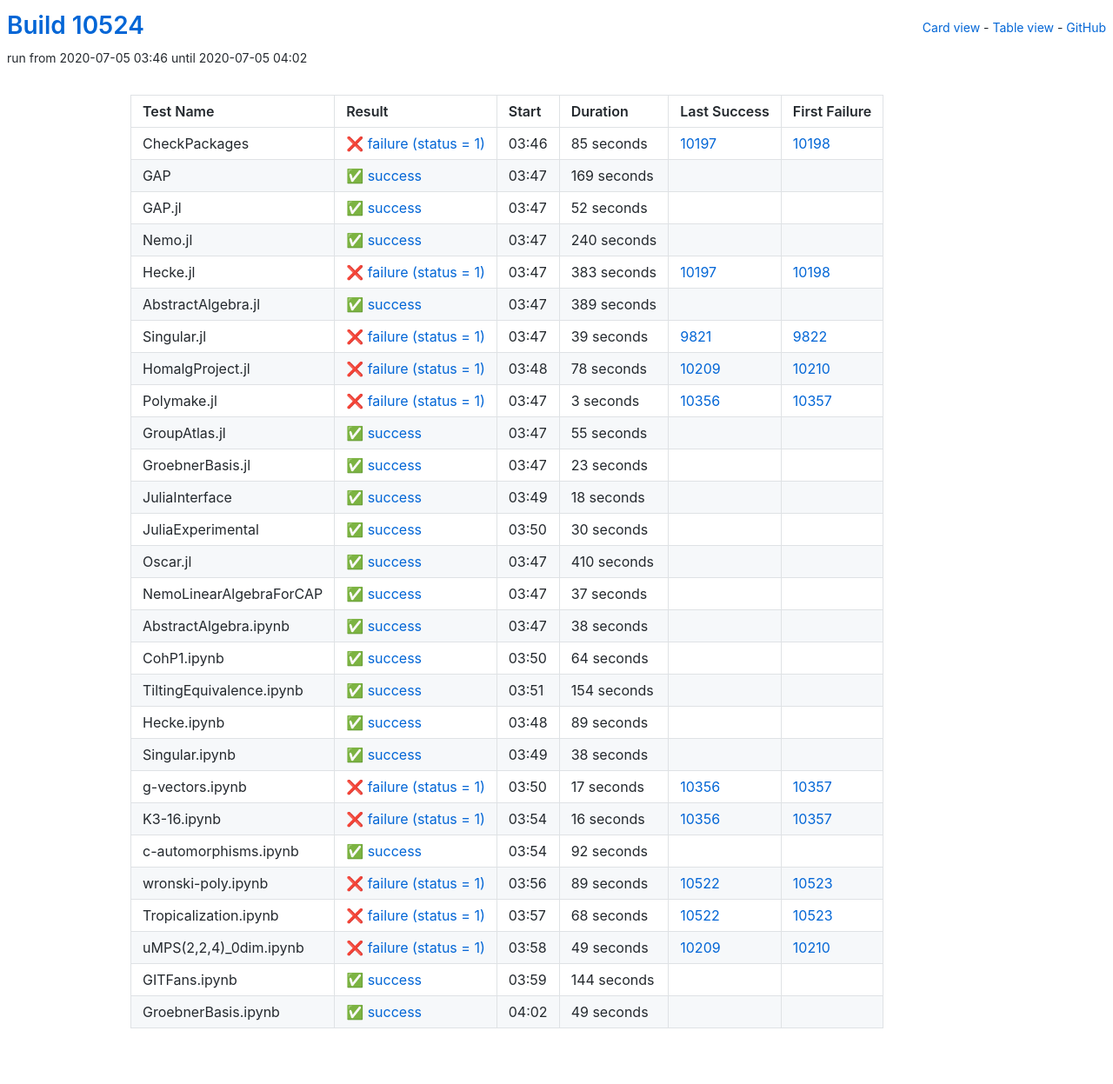
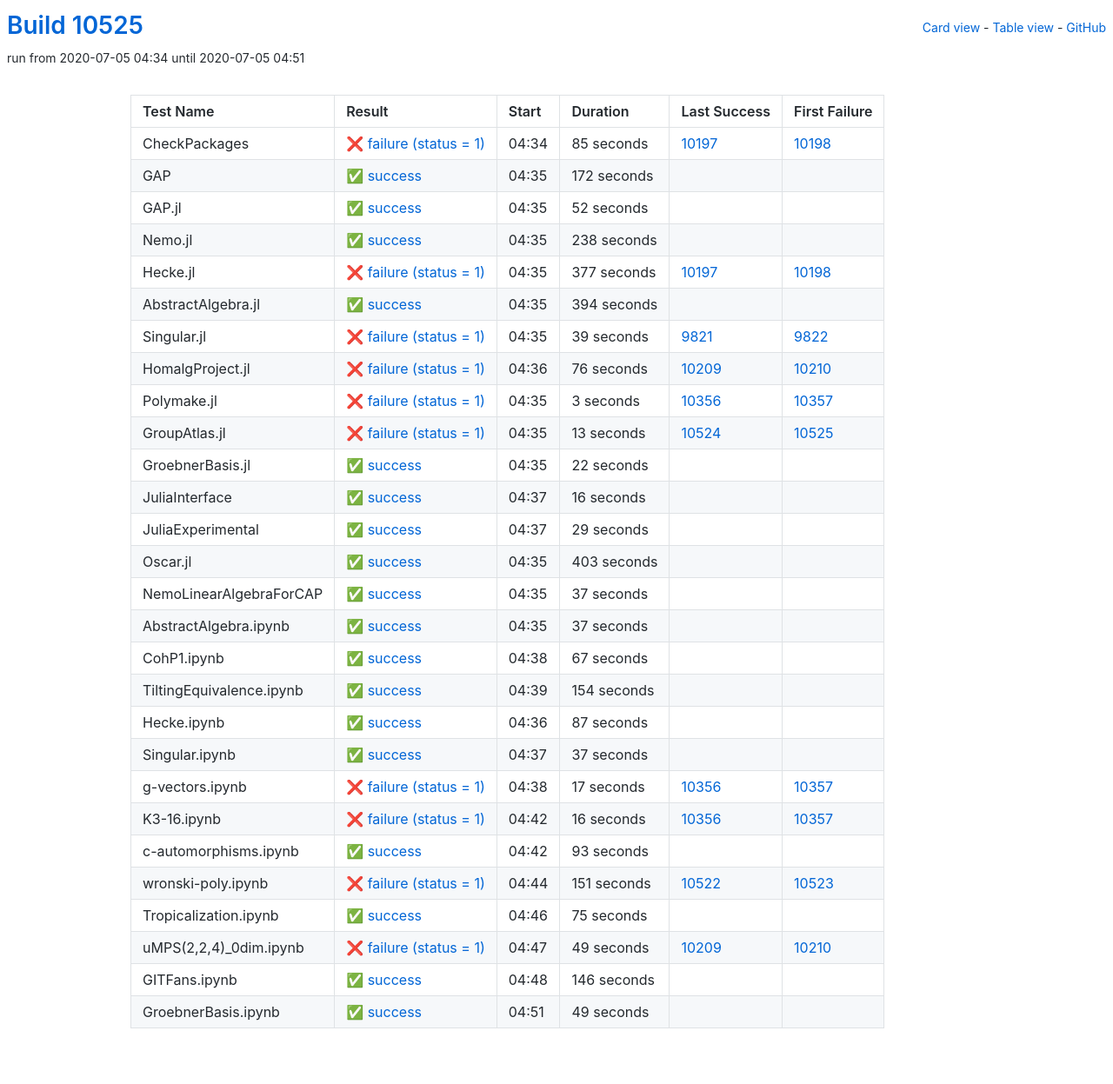
Before and after one commit to oscar-system/oscar-ci-status, a Jekyll site: the page built from table.html, in a window 1280 px wide. Shown: the whole page at 87% size. Built offline with Jekyll 4.4.1, drawn with Linux system fonts in a browser that asks for light colours.

Commit message:
Build #10525

```diff
--- a/_data/ci.yml
+++ b/_data/ci.yml
@@ -1,6 +1,6 @@
 ---
-build: 10524
-build_url: https://oscarci.mathematik.uni-kl.de/job/oscar/10524/
+build: 10525
+build_url: https://oscarci.mathematik.uni-kl.de/job/oscar/10525/
 job: oscar
 organization: oscar-system
 repo: oscar-ci-status
@@ -8,8 +8,8 @@
 tests:
 - name: CheckPackages
   id: checkpackages
-  log: https://oscarci.mathematik.uni-kl.de/job/oscar/10524/artifact/logs/build-10524/CheckPackages.log
-  start: 2020-07-05 03:46
+  log: https://oscarci.mathematik.uni-kl.de/job/oscar/10525/artifact/logs/build-10525/CheckPackages.log
+  start: 2020-07-05 04:34
   success: false
   exitcode: 1
   status: failure
@@ -20,20 +20,20 @@
   first_failure_url: https://oscarci.mathematik.uni-kl.de/job/oscar/10198/
 - name: GAP
   id: gap
-  log: https://oscarci.mathematik.uni-kl.de/job/oscar/10524/artifact/logs/build-10524/GAP.log
-  start: 2020-07-05 03:47
+  log: https://oscarci.mathematik.uni-kl.de/job/oscar/10525/artifact/logs/build-10525/GAP.log
+  start: 2020-07-05 04:35
   success: true
   exitcode: 0
   status: success
-  duration: 169
+  duration: 172
   last_success: false
   last_success_url:
   first_failure: false
   first_failure_url:
 - name: GAP.jl
   id: gap-jl
-  log: https://oscarci.mathematik.uni-kl.de/job/oscar/10524/artifact/logs/build-10524/GAP.jl.log
-  start: 2020-07-05 03:47
+  log: https://oscarci.mathematik.uni-kl.de/job/oscar/10525/artifact/logs/build-10525/GAP.jl.log
+  start: 2020-07-05 04:35
   success: true
   exitcode: 0
   status: success
@@ -44,44 +44,44 @@
   first_failure_url:
 - name: Nemo.jl
   id: nemo-jl
-  log: https://oscarci.mathematik.uni-kl.de/job/oscar/10524/artifact/logs/build-10524/Nemo.jl.log
-  start: 2020-07-05 03:47
+  log: https://oscarci.mathematik.uni-kl.de/job/oscar/10525/artifact/logs/build-10525/Nemo.jl.log
+  start: 2020-07-05 04:35
   success: true
   exitcode: 0
   status: success
-  duration: 240
+  duration: 238
   last_success: false
   last_success_url:
   first_failure: false
   first_failure_url:
 - name: Hecke.jl
   id: hecke-jl
-  log: https://oscarci.mathematik.uni-kl.de/job/oscar/10524/artifact/logs/build-10524/Hecke.jl.log
-  start: 2020-07-05 03:47
+  log: https://oscarci.mathematik.uni-kl.de/job/oscar/10525/artifact/logs/build-10525/Hecke.jl.log
+  start: 2020-07-05 04:35
   success: false
   exitcode: 1
   status: failure
-  duration: 383
+  duration: 377
   last_success: 10197
   last_success_url: https://oscarci.mathematik.uni-kl.de/job/oscar/10197/
   first_failure: 10198
   first_failure_url: https://oscarci.mathematik.uni-kl.de/job/oscar/10198/
 - name: AbstractAlgebra.jl
   id: abstractalgebra-jl
-  log: https://oscarci.mathematik.uni-kl.de/job/oscar/10524/artifact/logs/build-10524/AbstractAlgebra.jl.log
-  start: 2020-07-05 03:47
+  log: https://oscarci.mathematik.uni-kl.de/job/oscar/10525/artifact/logs/build-10525/AbstractAlgebra.jl.log
+  start: 2020-07-05 04:35
   success: true
   exitcode: 0
   status: success
-  duration: 389
+  duration: 394
   last_success: false
   last_success_url:
   first_failure: false
   first_failure_url:
 - name: Singular.jl
   id: singular-jl
-  log: https://oscarci.mathematik.uni-kl.de/job/oscar/10524/artifact/logs/build-10524/Singular.jl.log
-  start: 2020-07-05 03:47
+  log: https://oscarci.mathematik.uni-kl.de/job/oscar/10525/artifact/logs/build-10525/Singular.jl.log
+  start: 2020-07-05 04:35
   success: false
   exitcode: 1
   status: failure
@@ -92,20 +92,20 @@
   first_failure_url: https://oscarci.mathematik.uni-kl.de/job/oscar/9822/
 - name: HomalgProject.jl
   id: homalgproject-jl
-  log: https://oscarci.mathematik.uni-kl.de/job/oscar/10524/artifact/logs/build-10524/HomalgProject.jl.log
-  start: 2020-07-05 03:48
+  log: https://oscarci.mathematik.uni-kl.de/job/oscar/10525/artifact/logs/build-10525/HomalgProject.jl.log
+  start: 2020-07-05 04:36
   success: false
   exitcode: 1
   status: failure
-  duration: 78
+  duration: 76
   last_success: 10209
   last_success_url: https://oscarci.mathematik.uni-kl.de/job/oscar/10209/
   first_failure: 10210
   first_failure_url: https://oscarci.mathematik.uni-kl.de/job/oscar/10210/
 - name: Polymake.jl
   id: polymake-jl
-  log: https://oscarci.mathematik.uni-kl.de/job/oscar/10524/artifact/logs/build-10524/Polymake.jl.log
-  start: 2020-07-05 03:47
+  log: https://oscarci.mathematik.uni-kl.de/job/oscar/10525/artifact/logs/build-10525/Polymake.jl.log
+  start: 2020-07-05 04:35
   success: false
   exitcode: 1
   status: failure
@@ -116,68 +116,68 @@
   first_failure_url: https://oscarci.mathematik.uni-kl.de/job/oscar/10357/
 - name: GroupAtlas.jl
   id: groupatlas-jl
-  log: https://oscarci.mathematik.uni-kl.de/job/oscar/10524/artifact/logs/build-10524/GroupAtlas.jl.log
-  start: 2020-07-05 03:47
+  log: https://oscarci.mathematik.uni-kl.de/job/oscar/10525/artifact/logs/build-10525/GroupAtlas.jl.log
+  start: 2020-07-05 04:35
+  success: false
+  exitcode: 1
+  status: failure
+  duration: 13
+  last_success: 10524
+  last_success_url: https://oscarci.mathematik.uni-kl.de/job/oscar/10524/
+  first_failure: 10525
+  first_failure_url: https://oscarci.mathematik.uni-kl.de/job/oscar/10525/
+- name: GroebnerBasis.jl
+  id: groebnerbasis-jl
+  log: https://oscarci.mathematik.uni-kl.de/job/oscar/10525/artifact/logs/build-10525/GroebnerBasis.jl.log
+  start: 2020-07-05 04:35
   success: true
   exitcode: 0
   status: success
-  duration: 55
-  last_success: false
-  last_success_url:
-  first_failure: false
-  first_failure_url:
-- name: GroebnerBasis.jl
-  id: groebnerbasis-jl
-  log: https://oscarci.mathematik.uni-kl.de/job/oscar/10524/artifact/logs/build-10524/GroebnerBasis.jl.log
-  start: 2020-07-05 03:47
-  success: true
-  exitcode: 0
-  status: success
-  duration: 23
+  duration: 22
   last_success: false
   last_success_url:
   first_failure: false
   first_failure_url:
 - name: JuliaInterface
   id: juliainterface
-  log: https://oscarci.mathematik.uni-kl.de/job/oscar/10524/artifact/logs/build-10524/JuliaInterface.log
-  start: 2020-07-05 03:49
+  log: https://oscarci.mathematik.uni-kl.de/job/oscar/10525/artifact/logs/build-10525/JuliaInterface.log
+  start: 2020-07-05 04:37
   success: true
   exitcode: 0
   status: success
-  duration: 18
+  duration: 16
   last_success: false
   last_success_url:
   first_failure: false
   first_failure_url:
 - name: JuliaExperimental
   id: juliaexperimental
-  log: https://oscarci.mathematik.uni-kl.de/job/oscar/10524/artifact/logs/build-10524/JuliaExperimental.log
-  start: 2020-07-05 03:50
+  log: https://oscarci.mathematik.uni-kl.de/job/oscar/10525/artifact/logs/build-10525/JuliaExperimental.log
+  start: 2020-07-05 04:37
   success: true
   exitcode: 0
   status: success
-  duration: 30
+  duration: 29
   last_success: false
   last_success_url:
   first_failure: false
   first_failure_url:
 - name: Oscar.jl
   id: oscar-jl
-  log: https://oscarci.mathematik.uni-kl.de/job/oscar/10524/artifact/logs/build-10524/Oscar.jl.log
-  start: 2020-07-05 03:47
+  log: https://oscarci.mathematik.uni-kl.de/job/oscar/10525/artifact/logs/build-10525/Oscar.jl.log
+  start: 2020-07-05 04:35
   success: true
   exitcode: 0
   status: success
-  duration: 410
+  duration: 403
   last_success: false
   last_success_url:
   first_failure: false
   first_failure_url:
 - name: NemoLinearAlgebraForCAP
   id: nemolinearalgebraforcap
-  log: https://oscarci.mathematik.uni-kl.de/job/oscar/10524/artifact/logs/build-10524/NemoLinearAlgebraForCAP.log
-  start: 2020-07-05 03:47
+  log: https://oscarci.mathematik.uni-kl.de/job/oscar/10525/artifact/logs/build-10525/NemoLinearAlgebraForCAP.log
+  start: 2020-07-05 04:35
   success: true
   exitcode: 0
   status: success
@@ -188,32 +188,32 @@
   first_failure_url:
 - name: AbstractAlgebra.ipynb
   id: abstractalgebra-ipynb
-  log: https://oscarci.mathematik.uni-kl.de/job/oscar/10524/artifact/logs/build-10524/AbstractAlgebra.ipynb.log
-  start: 2020-07-05 03:47
+  log: https://oscarci.mathematik.uni-kl.de/job/oscar/10525/artifact/logs/build-10525/AbstractAlgebra.ipynb.log
+  start: 2020-07-05 04:35
   success: true
   exitcode: 0
   status: success
-  duration: 38
+  duration: 37
   last_success: false
   last_success_url:
   first_failure: false
   first_failure_url:
 - name: CohP1.ipynb
   id: cohp1-ipynb
-  log: https://oscarci.mathematik.uni-kl.de/job/oscar/10524/artifact/logs/build-10524/CohP1.ipynb.log
-  start: 2020-07-05 03:50
+  log: https://oscarci.mathematik.uni-kl.de/job/oscar/10525/artifact/logs/build-10525/CohP1.ipynb.log
+  start: 2020-07-05 04:38
   success: true
   exitcode: 0
   status: success
-  duration: 64
+  duration: 67
   last_success: false
   last_success_url:
   first_failure: false
   first_failure_url:
 - name: TiltingEquivalence.ipynb
   id: tiltingequivalence-ipynb
-  log: https://oscarci.mathematik.uni-kl.de/job/oscar/10524/artifact/logs/build-10524/TiltingEquivalence.ipynb.log
-  start: 2020-07-05 03:51
+  log: https://oscarci.mathematik.uni-kl.de/job/oscar/10525/artifact/logs/build-10525/TiltingEquivalence.ipynb.log
+  start: 2020-07-05 04:39
   success: true
   exitcode: 0
   status: success
@@ -224,32 +224,32 @@
   first_failure_url:
 - name: Hecke.ipynb
   id: hecke-ipynb
-  log: https://oscarci.mathematik.uni-kl.de/job/oscar/10524/artifact/logs/build-10524/Hecke.ipynb.log
-  start: 2020-07-05 03:48
+  log: https://oscarci.mathematik.uni-kl.de/job/oscar/10525/artifact/logs/build-10525/Hecke.ipynb.log
+  start: 2020-07-05 04:36
   success: true
   exitcode: 0
   status: success
-  duration: 89
+  duration: 87
   last_success: false
   last_success_url:
   first_failure: false
   first_failure_url:
 - name: Singular.ipynb
   id: singular-ipynb
-  log: https://oscarci.mathematik.uni-kl.de/job/oscar/10524/artifact/logs/build-10524/Singular.ipynb.log
-  start: 2020-07-05 03:49
+  log: https://oscarci.mathematik.uni-kl.de/job/oscar/10525/artifact/logs/build-10525/Singular.ipynb.log
+  start: 2020-07-05 04:37
   success: true
   exitcode: 0
   status: success
-  duration: 38
+  duration: 37
   last_success: false
   last_success_url:
   first_failure: false
   first_failure_url:
 - name: g-vectors.ipynb
   id: g-vectors-ipynb
-  log: https://oscarci.mathematik.uni-kl.de/job/oscar/10524/artifact/logs/build-10524/g-vectors.ipynb.log
-  start: 2020-07-05 03:50
+  log: https://oscarci.mathematik.uni-kl.de/job/oscar/10525/artifact/logs/build-10525/g-vectors.ipynb.log
+  start: 2020-07-05 04:38
   success: false
   exitcode: 1
   status: failure
@@ -260,8 +260,8 @@
   first_failure_url: https://oscarci.mathematik.uni-kl.de/job/oscar/10357/
 - name: K3-16.ipynb
   id: k3-16-ipynb
-  log: https://oscarci.mathematik.uni-kl.de/job/oscar/10524/artifact/logs/build-10524/K3-16.ipynb.log
-  start: 2020-07-05 03:54
+  log: https://oscarci.mathematik.uni-kl.de/job/oscar/10525/artifact/logs/build-10525/K3-16.ipynb.log
+  start: 2020-07-05 04:42
   success: false
   exitcode: 1
   status: failure
@@ -272,44 +272,44 @@
   first_failure_url: https://oscarci.mathematik.uni-kl.de/job/oscar/10357/
 - name: c-automorphisms.ipynb
   id: c-automorphisms-ipynb
-  log: https://oscarci.mathematik.uni-kl.de/job/oscar/10524/artifact/logs/build-10524/c-automorphisms.ipynb.log
-  start: 2020-07-05 03:54
+  log: https://oscarci.mathematik.uni-kl.de/job/oscar/10525/artifact/logs/build-10525/c-automorphisms.ipynb.log
+  start: 2020-07-05 04:42
   success: true
   exitcode: 0
   status: success
-  duration: 92
+  duration: 93
   last_success: false
   last_success_url:
   first_failure: false
   first_failure_url:
 - name: wronski-poly.ipynb
   id: wronski-poly-ipynb
-  log: https://oscarci.mathematik.uni-kl.de/job/oscar/10524/artifact/logs/build-10524/wronski-poly.ipynb.log
-  start: 2020-07-05 03:56
+  log: https://oscarci.mathematik.uni-kl.de/job/oscar/10525/artifact/logs/build-10525/wronski-poly.ipynb.log
+  start: 2020-07-05 04:44
   success: false
   exitcode: 1
   status: failure
-  duration: 89
+  duration: 151
   last_success: 10522
   last_success_url: https://oscarci.mathematik.uni-kl.de/job/oscar/10522/
   first_failure: 10523
   first_failure_url: https://oscarci.mathematik.uni-kl.de/job/oscar/10523/
 - name: Tropicalization.ipynb
   id: tropicalization-ipynb
-  log: https://oscarci.mathematik.uni-kl.de/job/oscar/10524/artifact/logs/build-10524/Tropicalization.ipynb.log
-  start: 2020-07-05 03:57
-  success: false
-  exitcode: 1
-  status: failure
-  duration: 68
-  last_success: 10522
-  last_success_url: https://oscarci.mathematik.uni-kl.de/job/oscar/10522/
-  first_failure: 10523
-  first_failure_url: https://oscarci.mathematik.uni-kl.de/job/oscar/10523/
+  log: https://oscarci.mathematik.uni-kl.de/job/oscar/10525/artifact/logs/build-10525/Tropicalization.ipynb.log
+  start: 2020-07-05 04:46
+  success: true
+  exitcode: 0
+  status: success
+  duration: 75
+  last_success: false
+  last_success_url:
+  first_failure: false
+  first_failure_url:
 - name: uMPS(2,2,4)_0dim.ipynb
   id: umps-2-2-4-0dim-ipynb
-  log: https://oscarci.mathematik.uni-kl.de/job/oscar/10524/artifact/logs/build-10524/uMPS-2-2-4-_0dim.ipynb.log
-  start: 2020-07-05 03:58
+  log: https://oscarci.mathematik.uni-kl.de/job/oscar/10525/artifact/logs/build-10525/uMPS-2-2-4-_0dim.ipynb.log
+  start: 2020-07-05 04:47
   success: false
   exitcode: 1
   status: failure
@@ -320,20 +320,20 @@
   first_failure_url: https://oscarci.mathematik.uni-kl.de/job/oscar/10210/
 - name: GITFans.ipynb
   id: gitfans-ipynb
-  log: https://oscarci.mathematik.uni-kl.de/job/oscar/10524/artifact/logs/build-10524/GITFans.ipynb.log
-  start: 2020-07-05 03:59
+  log: https://oscarci.mathematik.uni-kl.de/job/oscar/10525/artifact/logs/build-10525/GITFans.ipynb.log
+  start: 2020-07-05 04:48
   success: true
   exitcode: 0
   status: success
-  duration: 144
+  duration: 146
   last_success: false
   last_success_url:
   first_failure: false
   first_failure_url:
 - name: GroebnerBasis.ipynb
   id: groebnerbasis-ipynb
-  log: https://oscarci.mathematik.uni-kl.de/job/oscar/10524/artifact/logs/build-10524/GroebnerBasis.ipynb.log
-  start: 2020-07-05 04:02
+  log: https://oscarci.mathematik.uni-kl.de/job/oscar/10525/artifact/logs/build-10525/GroebnerBasis.ipynb.log
+  start: 2020-07-05 04:51
   success: true
   exitcode: 0
   status: success
```
Also changed, not shown: README.md.
